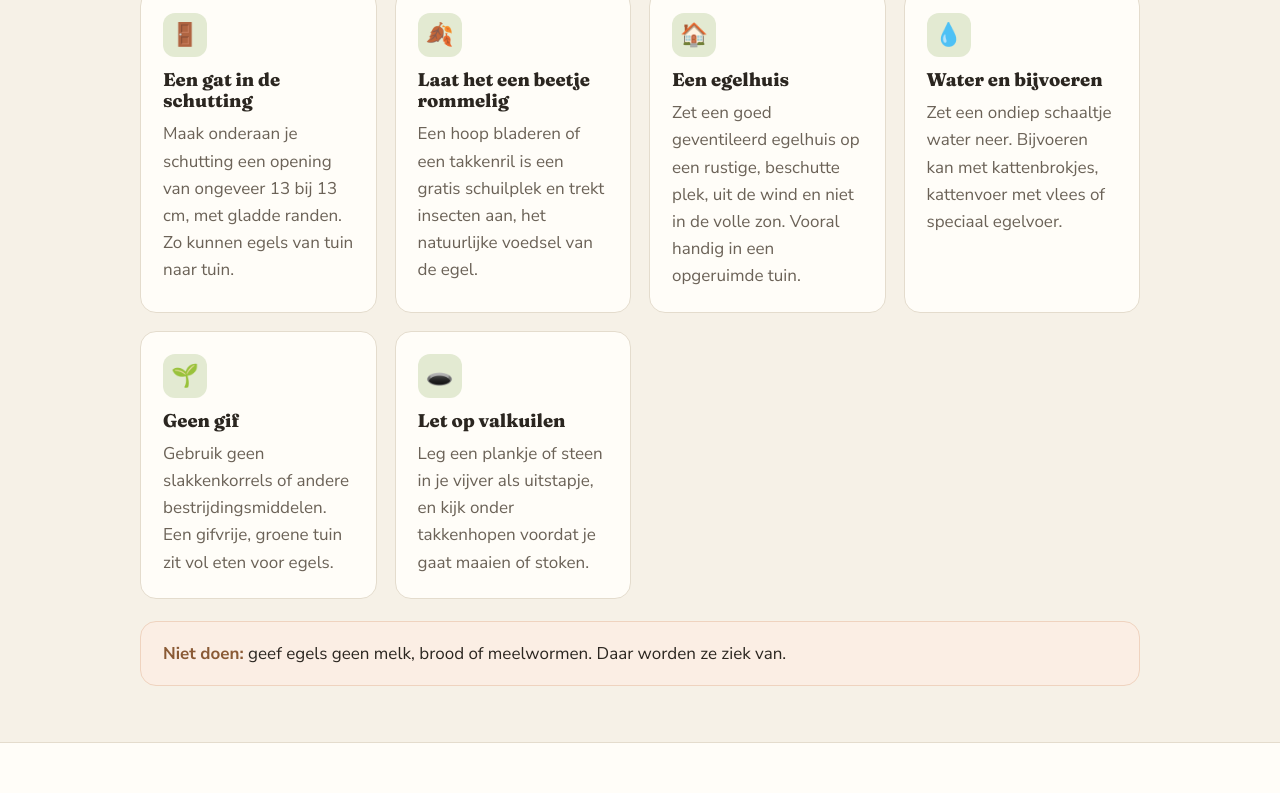
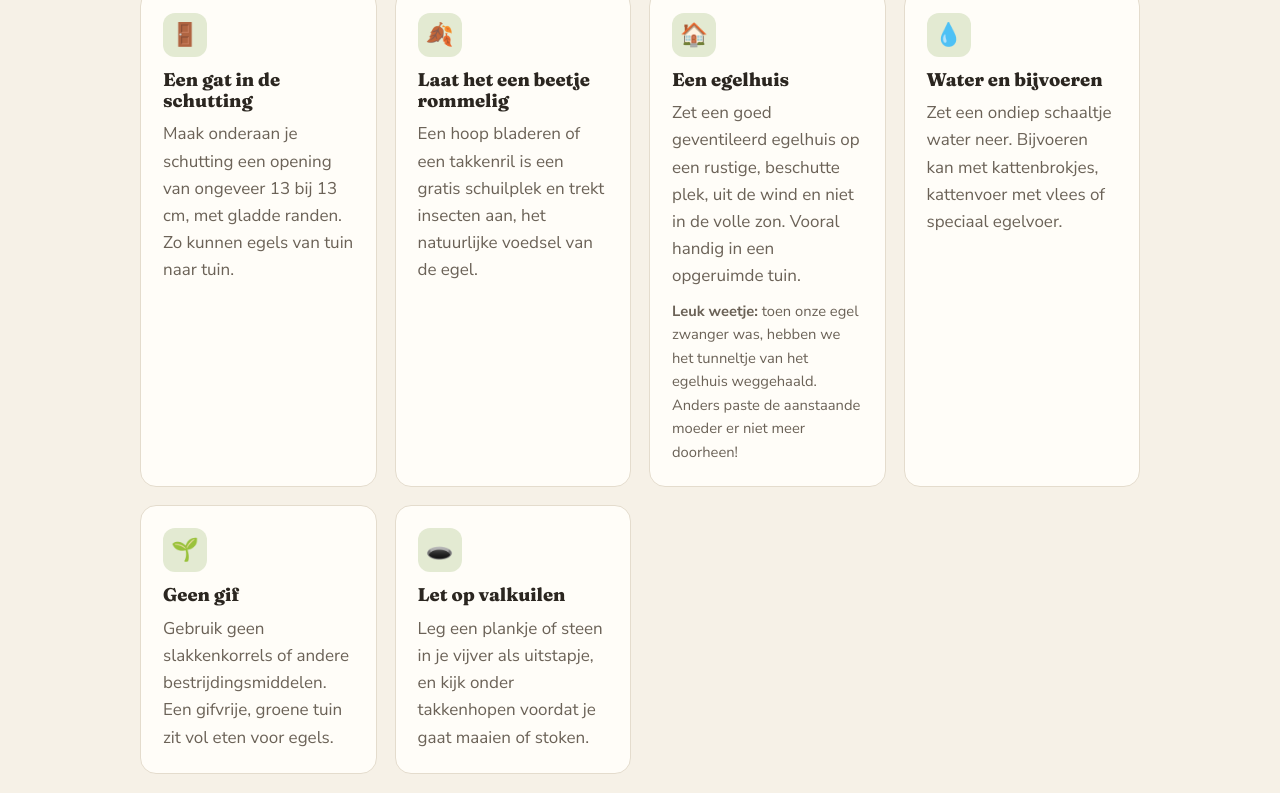
Before and after one commit to Dutchflight/egelsindezijdes, a plain HTML site: page index.html in a window 1280 px wide. Shown: the part 1556-2349 px from the top of the page. Drawn offline with Linux system fonts and the light colour scheme.

Commit message:
Leuk weetje bij egelhuis
Co-Authored-By: Claude Opus 5.5 <noreply@anthropic.com>
Claude-Session: https://claude.ai/code/session_01T5JfFaXiqf38MUgTP8ainZ

```diff
--- a/index.html
+++ b/index.html
@@ -137,7 +137,7 @@
       <div class="tips">
         <div class="tip"><div class="ic">🚪</div><h3>Een gat in de schutting</h3><p>Maak onderaan je schutting een opening van ongeveer 13 bij 13 cm, met gladde randen. Zo kunnen egels van tuin naar tuin.</p></div>
         <div class="tip"><div class="ic">🍂</div><h3>Laat het een beetje rommelig</h3><p>Een hoop bladeren of een takkenril is een gratis schuilplek en trekt insecten aan, het natuurlijke voedsel van de egel.</p></div>
-        <div class="tip"><div class="ic">🏠</div><h3>Een egelhuis</h3><p>Zet een goed geventileerd egelhuis op een rustige, beschutte plek, uit de wind en niet in de volle zon. Vooral handig in een opgeruimde tuin.</p></div>
+        <div class="tip"><div class="ic">🏠</div><h3>Een egelhuis</h3><p>Zet een goed geventileerd egelhuis op een rustige, beschutte plek, uit de wind en niet in de volle zon. Vooral handig in een opgeruimde tuin.</p><p style="margin-top:10px;font-size:.92rem"><strong>Leuk weetje:</strong> toen onze egel zwanger was, hebben we het tunneltje van het egelhuis weggehaald. Anders paste de aanstaande moeder er niet meer doorheen!</p></div>
         <div class="tip"><div class="ic">💧</div><h3>Water en bijvoeren</h3><p>Zet een ondiep schaaltje water neer. Bijvoeren kan met kattenbrokjes, kattenvoer met vlees of speciaal egelvoer.</p></div>
         <div class="tip"><div class="ic">🌱</div><h3>Geen gif</h3><p>Gebruik geen slakkenkorrels of andere bestrijdingsmiddelen. Een gifvrije, groene tuin zit vol eten voor egels.</p></div>
         <div class="tip"><div class="ic">🕳️</div><h3>Let op valkuilen</h3><p>Leg een plankje of steen in je vijver als uitstapje, en kijk onder takkenhopen voordat je gaat maaien of stoken.</p></div>
```
